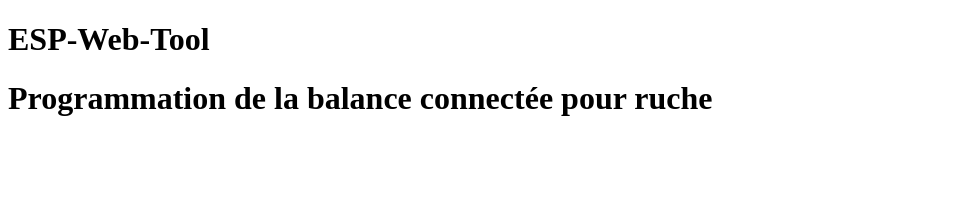
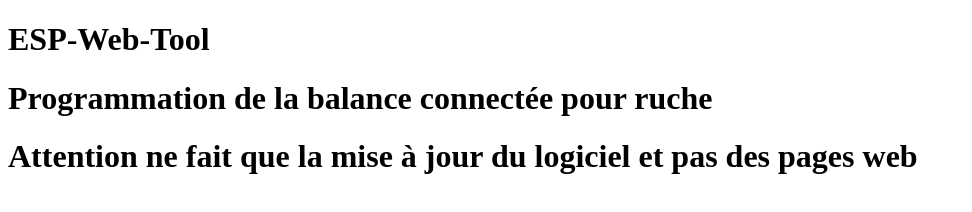
Before and after one commit to herve-tourrel/balance_connecte1, a plain HTML site: page flash.html in a window 1280 px wide. Shown: the whole page, without its empty margins (0-972 px from the left). Drawn offline with Linux system fonts and the light colour scheme.

Commit message:
Update flash.html

```diff
--- a/flash.html
+++ b/flash.html
@@ -3,7 +3,7 @@
 <body>
     <h1>ESP-Web-Tool</h1>
     <h1>Programmation de la balance connectée pour ruche</h1>
-
+    <h1>Attention ne fait que la mise à jour du logiciel et pas des pages web</h1>
 
     <script type="module" src="https://unpkg.com/esp-web-tools@9/dist/web/install-button.js?module"></script>
     <esp-web-install-button manifest="test/manifest.json"></esp-web-install-button>
```
